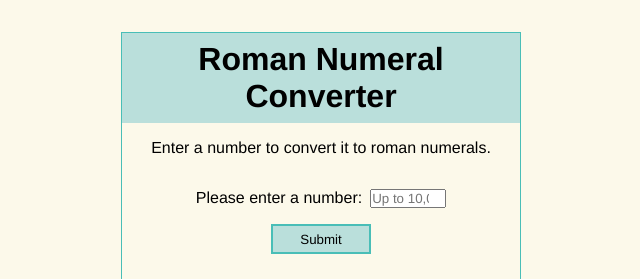
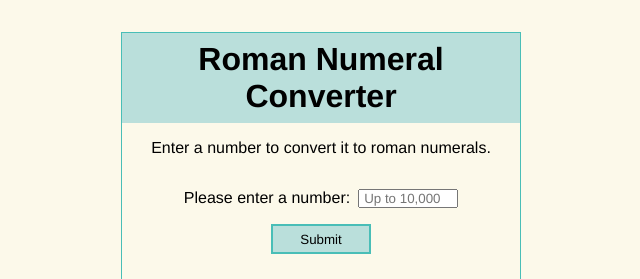
Before and after one commit to bmhan319/reactRomanNumeral, a React (Create React App) app: page / in a window 1280 px wide. Shown: the top 279 px of the page, without its empty margins (319-959 px from the left). Built offline with nearby package versions, Linux system fonts and the light colour scheme.

Commit message:
fixed classname on RomanInput

```diff
--- a/src/RomanInput.js
+++ b/src/RomanInput.js
@@ -21,7 +21,7 @@ class RomanInput extends Component {
       <div className="input-container">
         <form className="form1" id="form1" onSubmit={this.handleSubmit}>
           <label htmlFor="digits" className="digits-label">Please enter a number: </label>
-          <input type="number" name="digits" id="digits" className="digits text" min="0" max="10000" placeholder="Up to 10,000" onChange={this.changeValue}/>
+          <input type="number" name="digits" id="digits" className="digits-text" min="0" max="10000" placeholder="Up to 10,000" onChange={this.changeValue}/>
         </form>
         <button className="digits-button" type="button" form="form1" onClick={this.handleSubmit}>Submit</button>
       </div>
```
